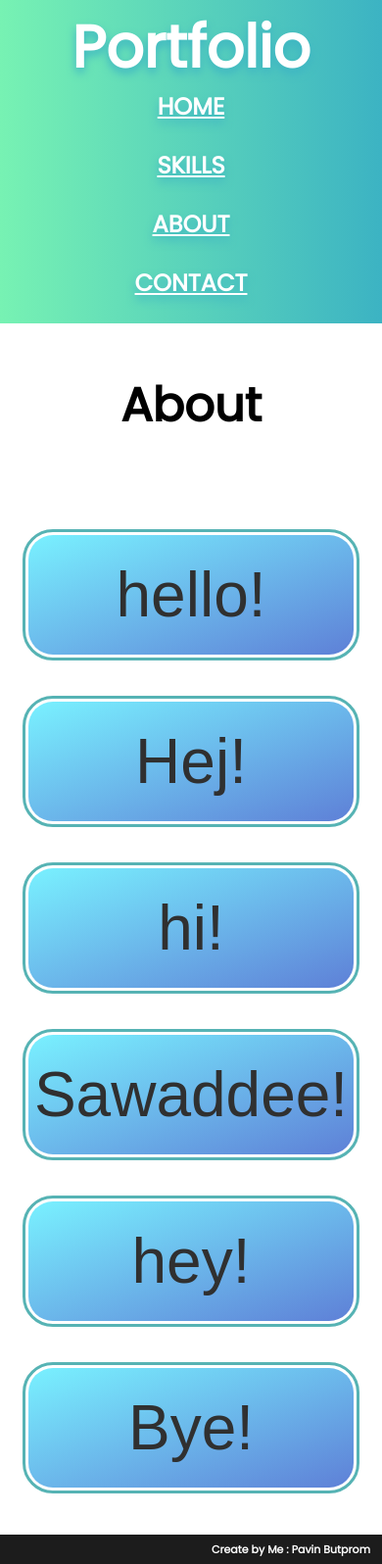
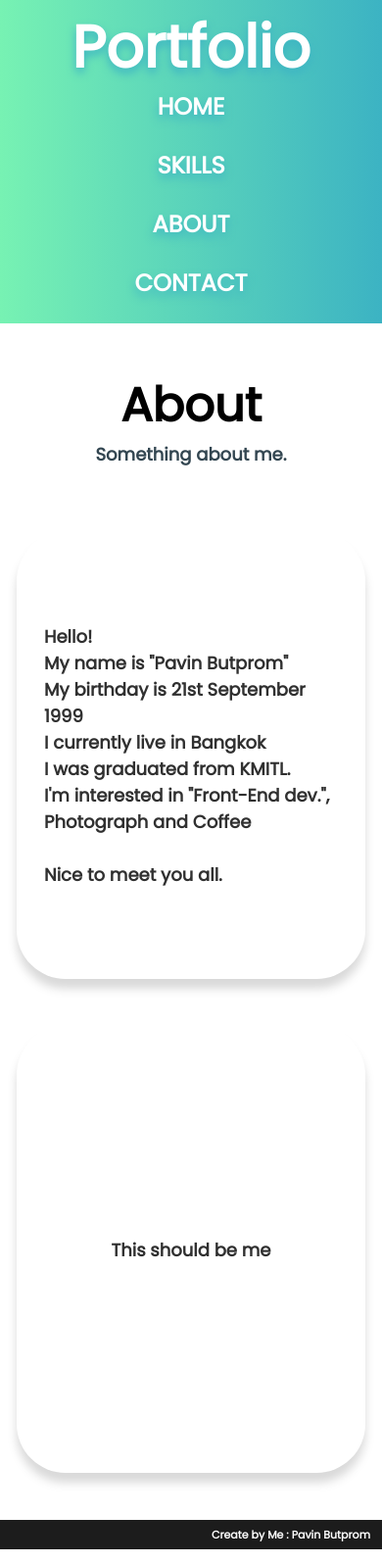
Before and after one commit to Benjaming61001/Portfolio, a plain HTML site: page public/about.html in a window 390 px wide. Shown: the top 1596 px of the page at 98% size. Drawn offline with Linux system fonts and the light colour scheme.

Commit message:
add more detail to new page

```diff
--- a/public/about.html
+++ b/public/about.html
@@ -33,16 +33,22 @@
     </div>
 
     <div class="page-title">
-      <p>About</p>
+      <p class="title">About</p>
+      <p class="description">Something about me.</p>
     </div>
 
-    <div class="main">
-      <button class="main-content">hello!</button>
-      <button class="main-content">Hej!</button>
-      <button class="main-content">hi!</button>
-      <button class="main-content">Sawaddee!</button>
-      <button class="main-content">hey!</button>
-      <button class="main-content">Bye!</button>
+    <div class="main main-about">
+      <div class="main-content about-one">
+        Hello! <br>
+        My name is "Pavin Butprom" <br>
+        My birthday is 21st September 1999 <br>
+        I currently live in Bangkok <br>
+        I was graduated from KMITL. <br>
+        I'm interested in "Front-End dev.", Photograph and Coffee <br>
+        <br>
+        Nice to meet you all.
+      </div>
+      <div class="main-content about-two">This should be me</div>
     </div>
 
     <div class="footer">
--- a/public/css/style.scss
+++ b/public/css/style.scss
@@ -12,7 +12,7 @@
   --bgLight: rgb(48, 48, 48);
   --linearRY: linear-gradient(90deg, var(--red), var(--yellow));
 
-  --gradient1: linear-gradient(90deg, #77F2B3, #3cb3c3);
+  --gradient1: linear-gradient(90deg, #77f2b3, #3cb3c3);
   --gradient2: linear-gradient(160deg, #79f1ff, #5e80d7);
 
   --headerHeight: 70px;
@@ -70,8 +70,8 @@ body {
 
         .btn {
           width: auto;
-          padding-left: 10px;
-          padding-right: 10px;
+          padding-left: 12px;
+          padding-right: 12px;
           background: none;
           color: white;
           border: none;
@@ -82,6 +82,7 @@ body {
           position: relative;
           overflow: hidden;
           text-transform: uppercase;
+          text-decoration: none;
         }
 
         .btn:hover,
@@ -112,17 +113,28 @@ body {
       }
 
       b {
-          cursor: default;
+        cursor: default;
       }
     }
   }
 
   .page-title {
-    margin-top: 0;
-    margin-bottom: auto;
-    p {
+    margin: 0 35px auto;
+    display: flex;
+    flex-direction: column;
+    text-align: center;
+    cursor: default;
+
+    .title {
       color: black;
       font-size: 48px;
+      margin-bottom: 0;
+    }
+
+    .description {
+      color: var(--gray);
+      font-size: 18px;
+      margin-top: 0;
     }
   }
 
@@ -141,23 +153,57 @@ body {
       display: flex;
       align-items: center;
       justify-content: center;
-      padding-top: 24px;
-      padding-bottom: 24px;
-      background: var(--gradient2);
-      border: none;
-      border-radius: 25px;
-      outline: 3px solid var(--blue);
-      outline-offset: 3px;
+      padding: 24px;
+      background: white;
+      border: 0px solid var(--blue);
+      border-radius: 50px;
       color: var(--bgLight);
       font-size: 128px;
-      transition: linear .2s;
+      transition: linear 0.2s;
       cursor: pointer;
+      filter: drop-shadow(0 10px 5px rgba(0,0,0,.15));
     }
 
     .main-content:hover {
-      background: var(--gradient1);
       transform: translateY(-10px);
-      color: white;
+      border: 3px solid var(--blue);
+      filter: drop-shadow(0 15px 10px rgba(0,0,0,.1));
+    }
+
+    .main-content:active {
+      transform: translateY(-5px);
+    }
+  }
+
+  .main-skill {
+    grid-template-columns: repeat(6, 1fr);
+    gap: 48px;
+
+    .main-content {
+      width: 150px;
+      height: 200px;
+      font-size: 24px;
+    }
+  }
+
+  .main-about {
+    grid-template-columns: repeat(2, auto);
+
+    .main-content {
+      width: 300px;
+      height: 400px;
+      font-size: 24px;
+      padding: 28px;
+    }
+
+    .about-one {
+      width: auto;
+      max-width: 600px;
+      overflow: hidden;
+    }
+
+    .about-two {
+      width: 300px;
     }
   }
 
@@ -198,10 +244,36 @@ body {
         font-size: 64px;
       }
     }
+
+    .main-skill {
+      grid-template-columns: repeat(5, 1fr);
+
+      .main-content {
+        font-size: 18px;
+      }
+    }
+
+    .main-about {
+      .main-content {
+        font-size: 18px;
+      }
+    }
   }
 }
 
-@media (max-width: 700px) {
+@media (max-width: 950px) {
+  body {
+    .main-skill {
+      grid-template-columns: repeat(3, 1fr);
+    }
+
+    .main-about {
+      grid-template-columns: repeat(1, 1fr);
+    }
+  }
+}
+
+@media (max-width: 760px) {
   body {
     overflow-x: hidden;
 
@@ -269,8 +341,22 @@ body {
       }
     }
 
+    .main-skill {
+      grid-template-columns: repeat(2, 1fr);
+
+      .main-content {
+        font-size: 16px;
+      }
+    }
+
+    .main-about {
+
+      .main-content {
+        font-size: 18px;
+      }
+    }
+
     .footer {
-
       p {
         font-size: 11px;
         margin-right: 12px;
```
Also changed, not shown: public/contact.html (+3 -2 lines), public/index.html (+2 -1 lines), public/skill.html (+15 -8 lines), public/css/style.css.
